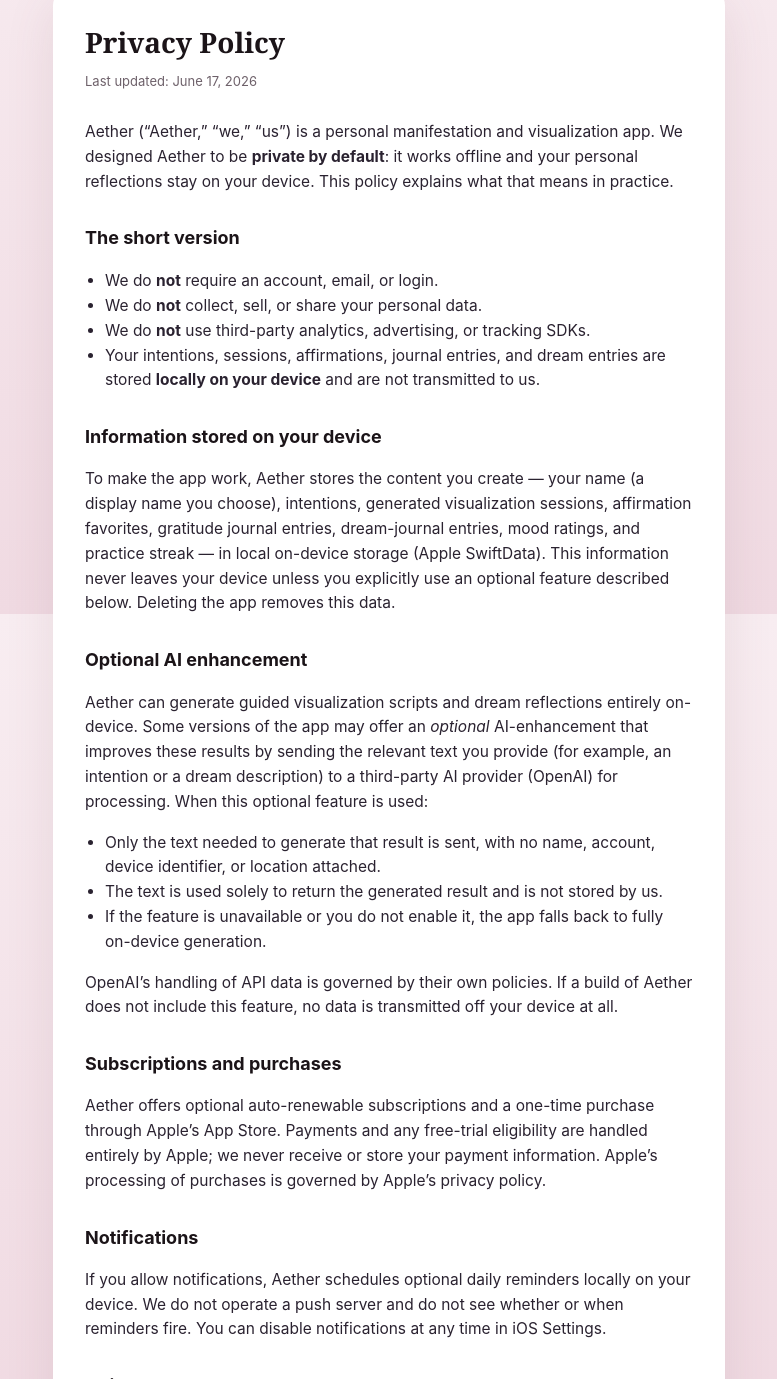
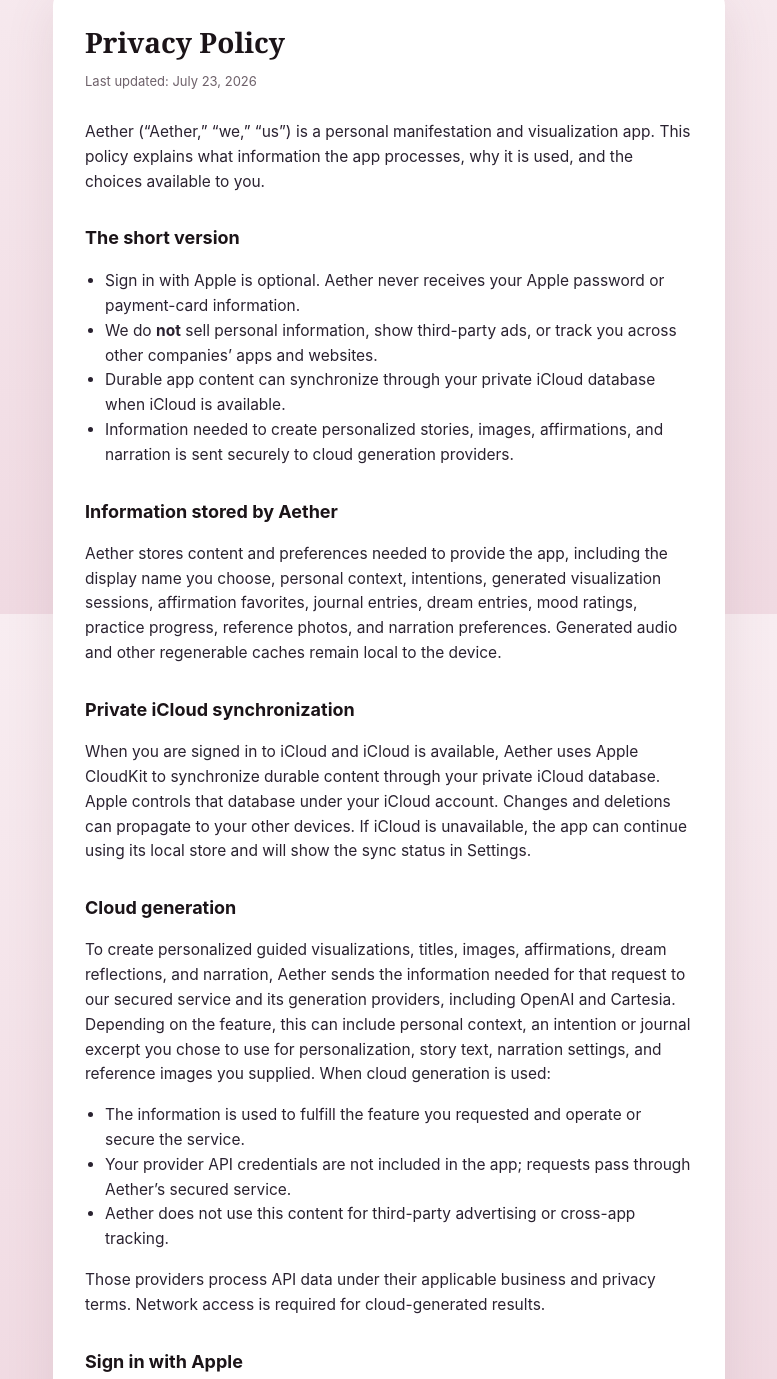
Before and after one commit to rylinjames/aether-legal, a plain HTML site: page privacy.html in a window 1280 px wide. Shown: the part 186-1565 px from the top of the page, without its empty margins (251-1028 px from the left). Drawn offline with Linux system fonts and the light colour scheme.

Commit message:
Update Aether privacy and subscription terms

```diff
--- a/privacy.html
+++ b/privacy.html
@@ -15,32 +15,41 @@
 
   <main class="card">
     <h1>Privacy Policy</h1>
-    <p class="updated">Last updated: June 17, 2026</p>
+    <p class="updated">Last updated: July 23, 2026</p>
 
-    <p>Aether (“Aether,” “we,” “us”) is a personal manifestation and visualization app. We designed Aether to be <strong>private by default</strong>: it works offline and your personal reflections stay on your device. This policy explains what that means in practice.</p>
+    <p>Aether (“Aether,” “we,” “us”) is a personal manifestation and visualization app. This policy explains what information the app processes, why it is used, and the choices available to you.</p>
 
     <h2>The short version</h2>
     <ul>
-      <li>We do <strong>not</strong> require an account, email, or login.</li>
-      <li>We do <strong>not</strong> collect, sell, or share your personal data.</li>
-      <li>We do <strong>not</strong> use third-party analytics, advertising, or tracking SDKs.</li>
-      <li>Your intentions, sessions, affirmations, journal entries, and dream entries are stored <strong>locally on your device</strong> and are not transmitted to us.</li>
+      <li>Sign in with Apple is optional. Aether never receives your Apple password or payment-card information.</li>
+      <li>We do <strong>not</strong> sell personal information, show third-party ads, or track you across other companies’ apps and websites.</li>
+      <li>Durable app content can synchronize through your private iCloud database when iCloud is available.</li>
+      <li>Information needed to create personalized stories, images, affirmations, and narration is sent securely to cloud generation providers.</li>
     </ul>
 
-    <h2>Information stored on your device</h2>
-    <p>To make the app work, Aether stores the content you create — your name (a display name you choose), intentions, generated visualization sessions, affirmation favorites, gratitude journal entries, dream-journal entries, mood ratings, and practice streak — in local on-device storage (Apple SwiftData). This information never leaves your device unless you explicitly use an optional feature described below. Deleting the app removes this data.</p>
+    <h2>Information stored by Aether</h2>
+    <p>Aether stores content and preferences needed to provide the app, including the display name you choose, personal context, intentions, generated visualization sessions, affirmation favorites, journal entries, dream entries, mood ratings, practice progress, reference photos, and narration preferences. Generated audio and other regenerable caches remain local to the device.</p>
 
-    <h2>Optional AI enhancement</h2>
-    <p>Aether can generate guided visualization scripts and dream reflections entirely on-device. Some versions of the app may offer an <em>optional</em> AI-enhancement that improves these results by sending the relevant text you provide (for example, an intention or a dream description) to a third-party AI provider (OpenAI) for processing. When this optional feature is used:</p>
+    <h2>Private iCloud synchronization</h2>
+    <p>When you are signed in to iCloud and iCloud is available, Aether uses Apple CloudKit to synchronize durable content through your private iCloud database. Apple controls that database under your iCloud account. Changes and deletions can propagate to your other devices. If iCloud is unavailable, the app can continue using its local store and will show the sync status in Settings.</p>
+
+    <h2>Cloud generation</h2>
+    <p>To create personalized guided visualizations, titles, images, affirmations, dream reflections, and narration, Aether sends the information needed for that request to our secured service and its generation providers, including OpenAI and Cartesia. Depending on the feature, this can include personal context, an intention or journal excerpt you chose to use for personalization, story text, narration settings, and reference images you supplied. When cloud generation is used:</p>
     <ul>
-      <li>Only the text needed to generate that result is sent, with no name, account, device identifier, or location attached.</li>
-      <li>The text is used solely to return the generated result and is not stored by us.</li>
-      <li>If the feature is unavailable or you do not enable it, the app falls back to fully on-device generation.</li>
+      <li>The information is used to fulfill the feature you requested and operate or secure the service.</li>
+      <li>Your provider API credentials are not included in the app; requests pass through Aether’s secured service.</li>
+      <li>Aether does not use this content for third-party advertising or cross-app tracking.</li>
     </ul>
-    <p>OpenAI’s handling of API data is governed by their own policies. If a build of Aether does not include this feature, no data is transmitted off your device at all.</p>
+    <p>Those providers process API data under their applicable business and privacy terms. Network access is required for cloud-generated results.</p>
+
+    <h2>Sign in with Apple</h2>
+    <p>If you choose Sign in with Apple, Aether stores Apple’s app-specific account identifier and the name Apple supplies on first authorization. Aether converts that identifier into a non-reversible, app-specific identifier before using it to associate subscription access through RevenueCat. Sign in with Apple is not required for Apple’s private iCloud synchronization.</p>
 
     <h2>Subscriptions and purchases</h2>
-    <p>Aether offers optional auto-renewable subscriptions and a one-time purchase through Apple’s App Store. Payments and any free-trial eligibility are handled entirely by Apple; we never receive or store your payment information. Apple’s processing of purchases is governed by Apple’s privacy policy.</p>
+    <p>Aether offers optional auto-renewable subscriptions through Apple’s App Store. Apple processes payment details and determines trial eligibility. RevenueCat processes subscription status, product, renewal, cancellation, refund, billing, and entitlement information so Aether can provide and restore paid access. We do not receive your full payment-card information.</p>
+
+    <h2>Diagnostics and product operation</h2>
+    <p>Aether keeps an on-device diagnostics log to help you and support troubleshoot generation and playback problems. RevenueCat provides subscription lifecycle and revenue reporting. Aether does not currently use information for third-party advertising or cross-company tracking.</p>
 
     <h2>Notifications</h2>
     <p>If you allow notifications, Aether schedules optional daily reminders locally on your device. We do not operate a push server and do not see whether or when reminders fire. You can disable notifications at any time in iOS Settings.</p>
@@ -49,7 +58,7 @@
     <p>Aether is not directed to children under 13, and we do not knowingly collect information from children.</p>
 
     <h2>Your control</h2>
-    <p>Because your data lives on your device, you are in control: you can delete individual entries within the app, or remove all app data by deleting the app. Subscriptions can be managed or cancelled in your Apple ID settings.</p>
+    <p>You can delete individual entries in the app, disconnect Sign in with Apple, or use “Delete Aether Data” to delete synchronized Aether content. Deleting synchronized content can remove it from your other devices. Deleting the app alone does not cancel a subscription or necessarily delete data in your private iCloud database. Subscriptions can be managed or cancelled in Aether’s subscription center or your Apple ID settings.</p>
 
     <h2>Changes to this policy</h2>
     <p>If we update this policy, we will revise the “Last updated” date above and, where appropriate, note the change in the app.</p>
```
Also changed, not shown: terms.html (+3 -3 lines).
